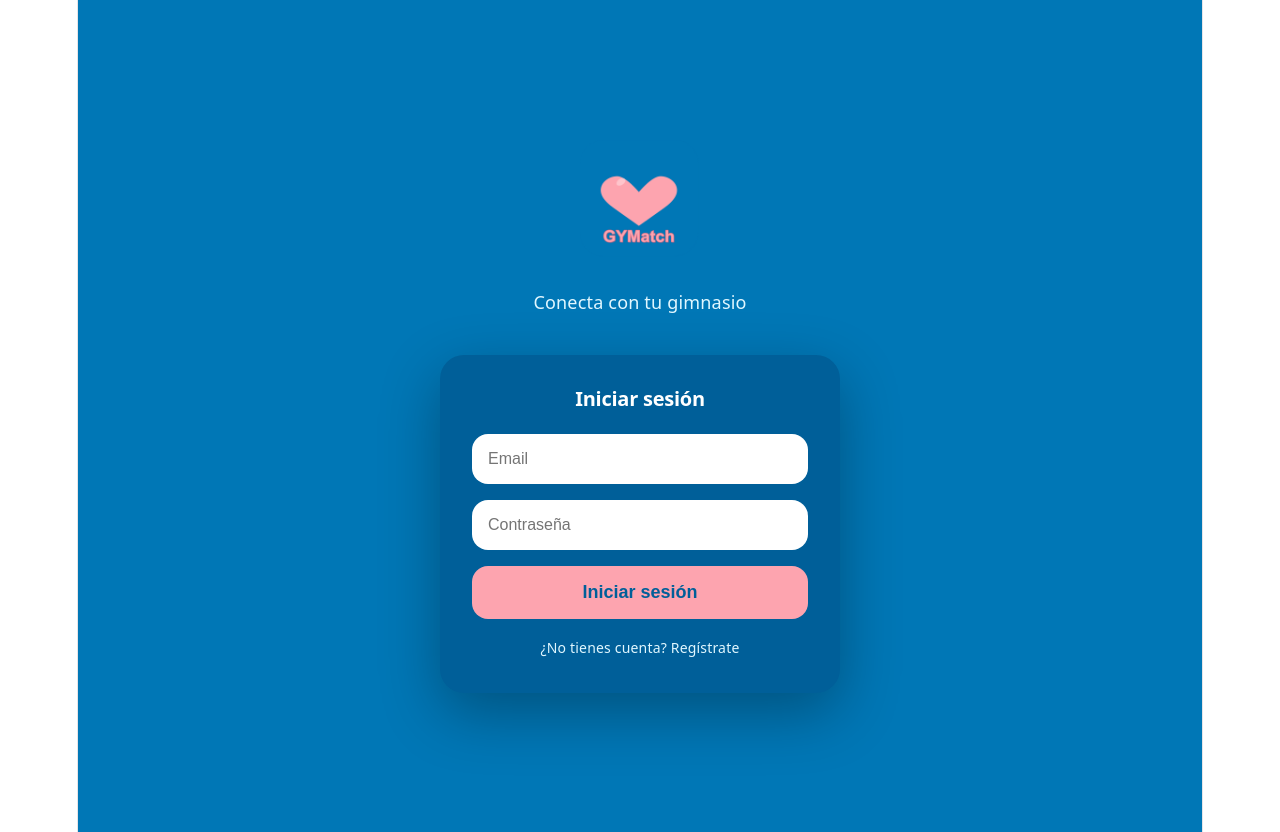
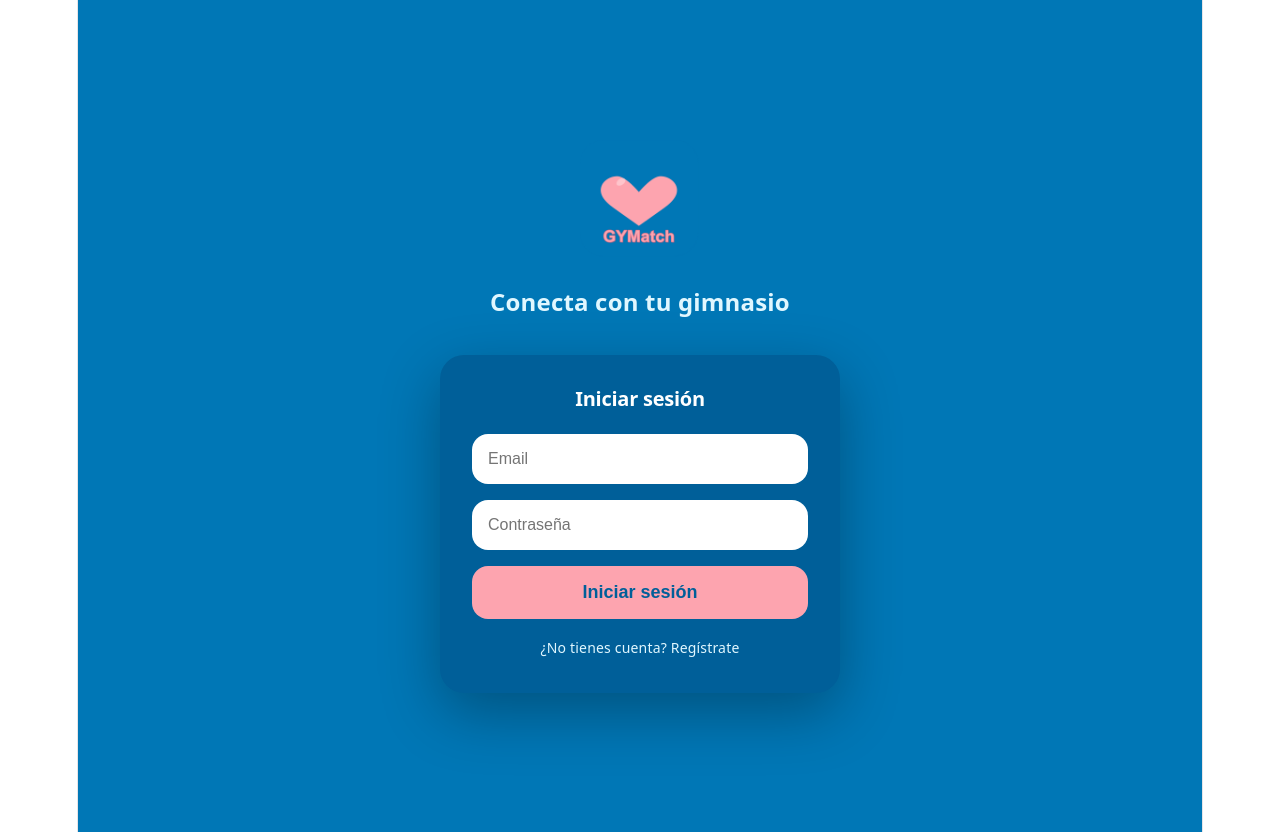
Before and after one commit to JR641/gymatch, a React (Vite) app: page / in a window 1280 px wide. Built offline with nearby package versions, Linux system fonts and the light colour scheme; no server answers.

Commit message:
texto mas grande login

```diff
--- a/src/pages/Login.jsx
+++ b/src/pages/Login.jsx
@@ -37,7 +37,7 @@ export default function Login() {
         {/* Logo */}
         <div style={{textAlign: "center", marginBottom: "40px"}}>
           <img src="/icon-512.png" alt="GYMatch" style={{width: "120px", height: "120px", margin: "0 auto 16px", borderRadius: "24px"}}/>
-          <p style={{marginTop: "8px", fontSize: "18px", color: "#e0f7ff"}}>Conecta con tu gimnasio</p>
+          <p style={{marginTop: "8px", fontSize: "24px", color: "#e0f7ff", fontWeight: "bold"}}>Conecta con tu gimnasio</p>
         </div>
 
         {/* Card */}
```
